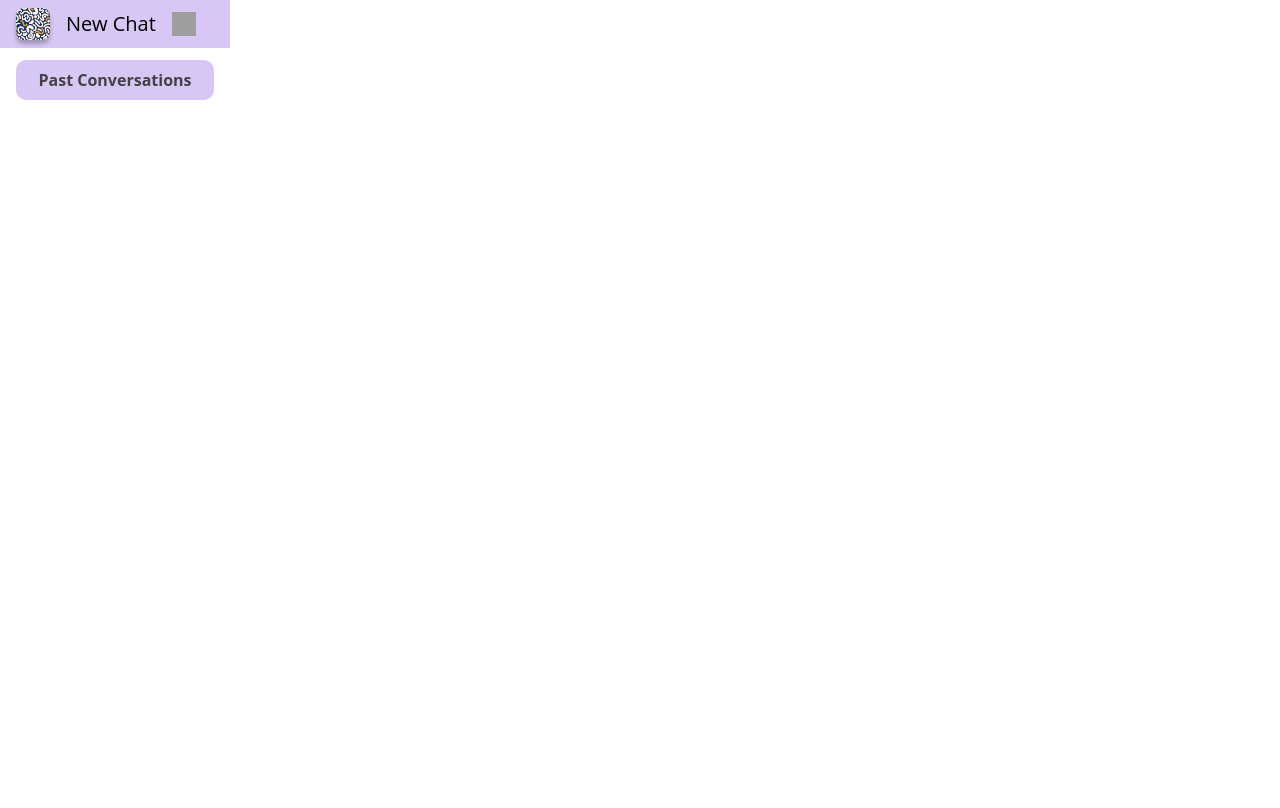
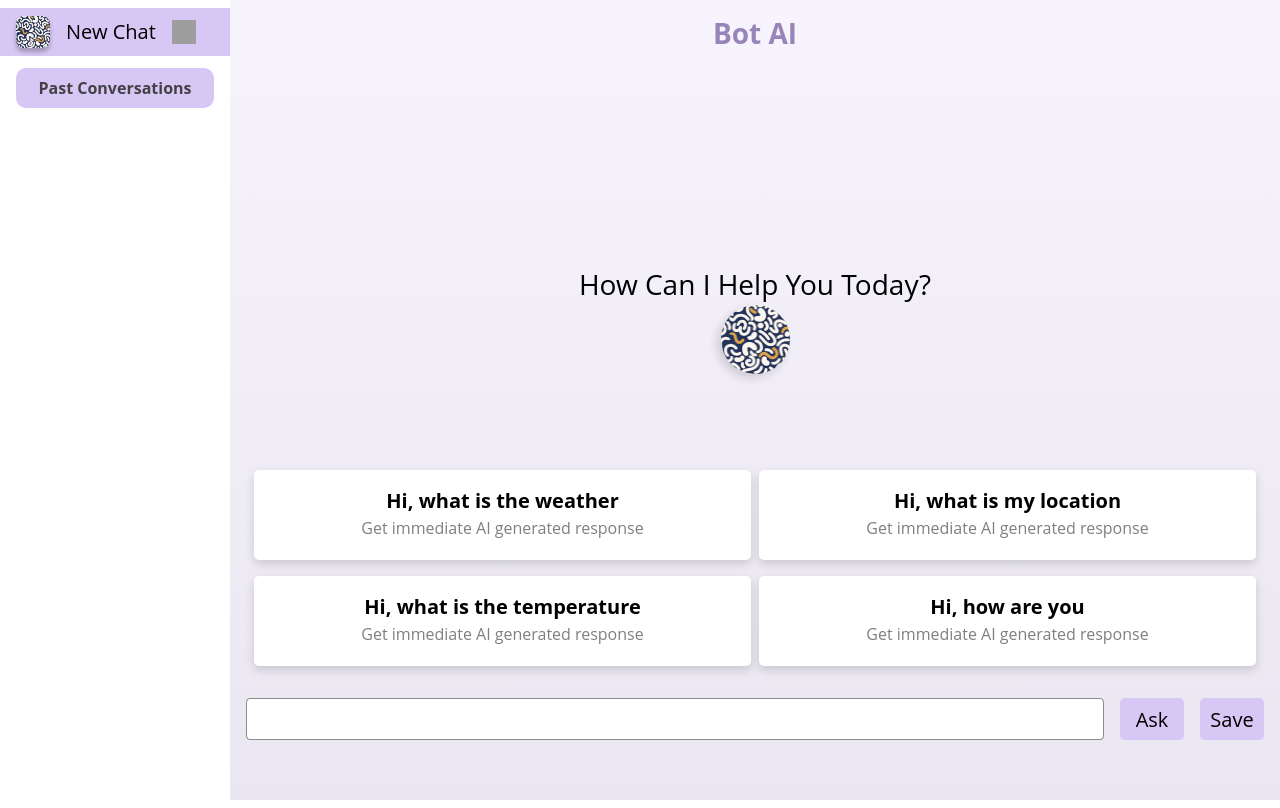
Before and after one commit to rokaderutik/Bot-AI, a React (Create React App) app: page / in a window 1280 px wide. Built offline with nearby package versions, Linux system fonts and the light colour scheme; grey boxes are pictures that could not be loaded.

Commit message:
UI for chat section before to start asking questions part completed (basically the landing screen)

```diff
--- a/src/components/ChatSection/ChatSection.js
+++ b/src/components/ChatSection/ChatSection.js
@@ -1,10 +1,123 @@
+import {
+    Box,
+    Container,
+    Typography,
+    Stack,
+    Grid,
+    useMediaQuery,
+    TextField,
+    Button
+} from "@mui/material";
 import styles from "./ChatSection.module.css";
+import logo from "../../assets/logo_bot_ai.png";
 
+/**
+ * DefaultQuestion component: card showing default sample questions.
+ * @param {string} question
+ * @returns
+ */
+const DefaultQuestion = ({question}) => {
+
+    return (
+        <Box
+            bgcolor="#fff"
+            p={2}
+            pb={2.5}
+            boxShadow="0px 4px 10px 0px #00000026"
+            borderRadius={"5px"}
+            onClick={() => {}}
+        >
+            <Typography
+                color="#000"
+                fontSize={20}
+                fontWeight={700}
+            >
+                {question}
+            </Typography>
+            <Typography
+                color="#00000080"
+                fontSize={16}
+                fontWeight={400}
+            >
+                Get immediate AI generated response
+            </Typography>
+        </Box>
+    );
+};
+
+/**
+ * ChatSection component
+ * @returns
+ */
 const ChatSection = () => {
+    const isMobile = useMediaQuery("(max-width: 900px)");
+
 
     return (
         <div className={styles.chat_section_wrapper}>
-            ChatSection
+            <Typography
+                color="#9785BA"
+                fontWeight={700}
+                fontSize={28}
+                mx={3}
+                my={1.5}
+            >
+                Bot AI
+            </Typography>
+            {
+                <Container
+                    sx={{
+                        display: "flex",
+                        alignItems: "center",
+                        flexDirection: "column",
+                        justifyContent: "end",
+                        height: "75%"
+                    }}
+                >
+                    <Stack alignItems="center" mb={12}>
+                        <Typography
+                            color="#000"
+                            fontWeight={500}
+                            fontSize={28}
+                        >
+                            How Can I Help You Today?
+                        </Typography>
+                        <Box
+                            src={logo}
+                            component="img"
+                            boxShadow="-4px 4px 10px 0px #00000026"
+                            height={69}
+                            width={69}
+                            borderRadius="50%"
+                        />
+                    </Stack>
+                    <Grid container rowSpacing={2} columnSpacing={1} alignItems={"center"}>
+                        <Grid item xs={12} md={6}>
+                            <DefaultQuestion question="Hi, what is the weather" />
+                        </Grid>
+                        <Grid item xs={12} md={6}>
+                            <DefaultQuestion question="Hi, what is my location" />
+                        </Grid>
+                        <Grid item xs={12} md={6}>
+                            <DefaultQuestion question="Hi, what is the temperature" />
+                        </Grid>
+                        {!isMobile && (
+                            <Grid item xs={12} md={6}>
+                                <DefaultQuestion question="Hi, how are you" />
+                            </Grid>
+                        )}
+                    </Grid>
+                </Container>
+            }
+
+            <Stack direction="row" mx={2} mt={4} mb={2} gap={2}>
+                <TextField
+                    sx={{width: "85%"}}
+                />
+                <Button>Ask</Button>
+                <Button>Save</Button>
+            </Stack>
+
         </div>
     );
 };
--- a/src/components/ChatSection/ChatSection.module.css
+++ b/src/components/ChatSection/ChatSection.module.css
@@ -1,6 +1,12 @@
 .chat_section_wrapper {
-    /* width: calc(100% - 208px); */
-    /* width: 100%; */
+    /* width: calc(100% - 230px); */
+    width: 100%;
     height: 100vh;
     background: var(--gradient-primary);
 }
+
+@media screen and (max-width: 900px) {
+    .chat_section_wrapper {
+        height: fit-content;
+    }
+}
--- a/src/components/Navbar/Navbar.module.css
+++ b/src/components/Navbar/Navbar.module.css
@@ -13,11 +13,14 @@
 }
 
 .hamburger {
-    height: fit-content;
+  /* height: fit-content;
   width: fit-content;
   position: fixed;
   top: 0;
-    left: 0;
+  left: 0; */
+  /* height: 100vh; */
+  padding-top: 8px;
+  /* background: var(--gradient-secondary); */
 }
 
 @media (max-width: 900px) {
--- a/src/index.js
+++ b/src/index.js
@@ -4,7 +4,6 @@ import './index.css';
 import App from './App';
 import reportWebVitals from './reportWebVitals';
 import { createTheme, ThemeProvider } from "@mui/material";
-import { Padding } from '@mui/icons-material';
 
 //Theme object created using createTheme to override the CSS styles of MUI library
 export const theme = createTheme({
@@ -15,6 +14,30 @@ export const theme = createTheme({
     primary: {
       main: "#D7C7F4",
       secondary: "#D7C7F421",
+    },
+  },
+  components: {
+    MuiButton: {
+      styleOverrides: {
+        root: {
+          borderRadius: "5px",
+          textTransform: "none",
+          fontSize: "20px",
+          fontWeight: "400",
+          color: "#000",
+          backgroundColor: "#D7C7F4",
+          height: "42px"
+        },
+        contained: {
+          color: "#000",
+        },
+      },
+    },
+    MuiContainer: {
+      styleOverrides: {
+        root: {
+          margin: "auto"
+        },
       },
     },
     MuiTypography: {
@@ -30,12 +53,50 @@ export const theme = createTheme({
           fontSize: "48px",
           lineHeight: 1.2,
         },
-      h4: {
-        color: "#000000",
-        fontSize: "20px",
-        fontWeight: "400",
-        lineHeight: "23px"
+        h3: {
+          color: "#102851",
+          fontSize: "30px",
+          fontWeight: "500",
         },
+      },
+    },
+    MuiSelect: {
+      styleOverrides: {
+        root: {
+          background: "#FAFBFE",
+          borderRadius: "8px",
+          color: "#ABB6C7",
+          "& .MuiOutlinedInput-notchedOutline, &:hover .MuiOutlinedInput-notchedOutline, & .MuiOutlinedInput-root.Mui-focused .MuiOutlinedInput-notchedOutline":
+            {
+              borderColor: "#F0F0F0",
+            },
+        },
+      },
+    },
+    MuiTextField: {
+      styleOverrides: {
+        root: {
+          background: "#fff",
+          borderRadius: "5px",
+          color: "#000",
+          "& .MuiOutlinedInput-notchedOutline, &:hover .MuiOutlinedInput-notchedOutline, & .MuiOutlinedInput-root.Mui-focused .MuiOutlinedInput-notchedOutline":
+            {
+              borderColor: "#00000073",
+            },
+          "& .MuiOutlinedInput-root": {
+            height: "42px"
+          }
+        },
+      },
+    },
+  },
+  breakpoints: {
+    values: {
+      xs: 0,
+      sm: 600,
+      md: 900,
+      lg: 1200,
+      xl: 1536,
     },
   },
 });
```
Lines whose indentation alone changed are shown as unchanged.
